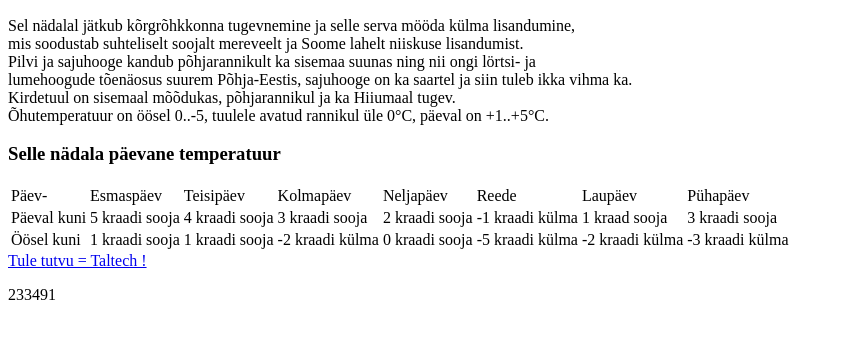
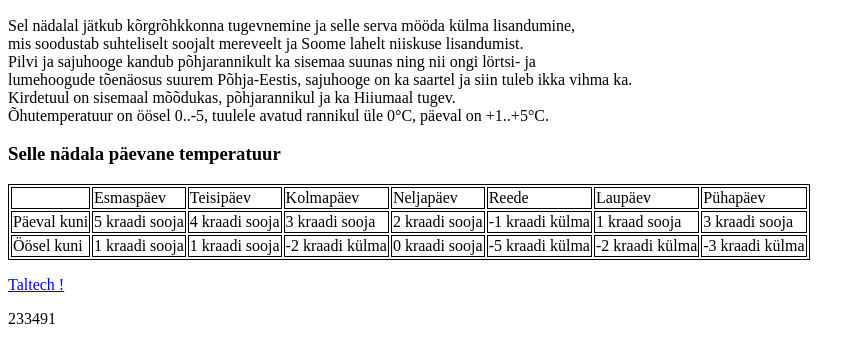
Before and after one commit to Sajabv/sajabv.github.io, a plain HTML site: page index.html in a window 1280 px wide. Shown: the part 384-746 px from the top of the page, without its empty margins (0-865 px from the left). Drawn offline with Linux system fonts and the light colour scheme.

Commit message:
Update index.html

```diff
--- a/index.html
+++ b/index.html
@@ -1,5 +1,10 @@
  <!DOCTYPE html>
 <html>
+ <style>
+table, th, td {
+  border:1px solid black;
+}
+</style>
 <body>
 
 <h1>Nädala ilm !</h1>
@@ -17,7 +22,7 @@
 <h3>Selle nädala päevane temperatuur</h3>
   <table>
   <tr>
-    <td>Päev-</td>
+    <td></td>
     <td>Esmaspäev</td>
     <td>Teisipäev</td>
     <td>Kolmapäev</td>
@@ -33,8 +38,8 @@
     <td>3 kraadi sooja</td>
     <td>2 kraadi sooja</td>
     <td>-1 kraadi külma</td>
-    <td> 1 kraad sooja</td>
-    <td> 3 kraadi sooja</td>
+    <td>1 kraad sooja</td>
+    <td>3 kraadi sooja</td>
   </tr>
    <tr>
     <td>Öösel kuni</td>
@@ -43,11 +48,13 @@
     <td>-2 kraadi külma</td>
     <td>0 kraadi sooja</td>
     <td>-5 kraadi külma</td>
-    <td> -2 kraadi külma</td>
-    <td> -3 kraadi külma</td>
+    <td>-2 kraadi külma</td>
+    <td>-3 kraadi külma</td>
   </tr>
 </table>
-<a href="https://taltech.ee/">Tule tutvu = Taltech !</a>
+<p></p>
+<p></p>
+<a href="https://taltech.ee/">Taltech !</a>
 <p>233491</p>
 </body>
 </html>
```
